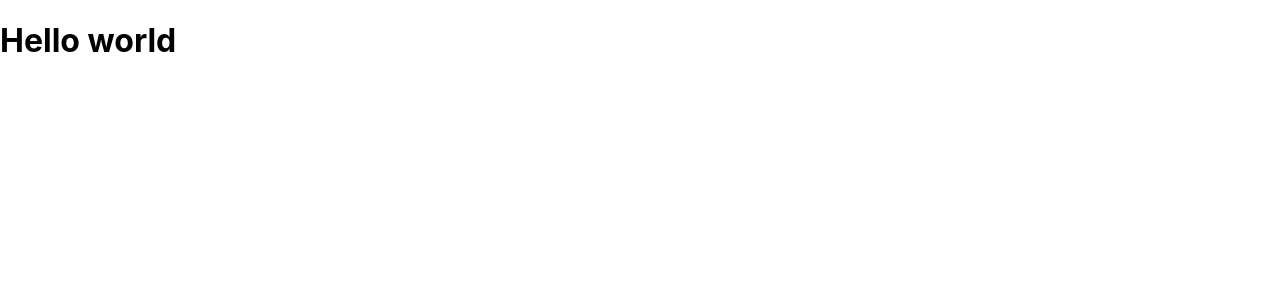
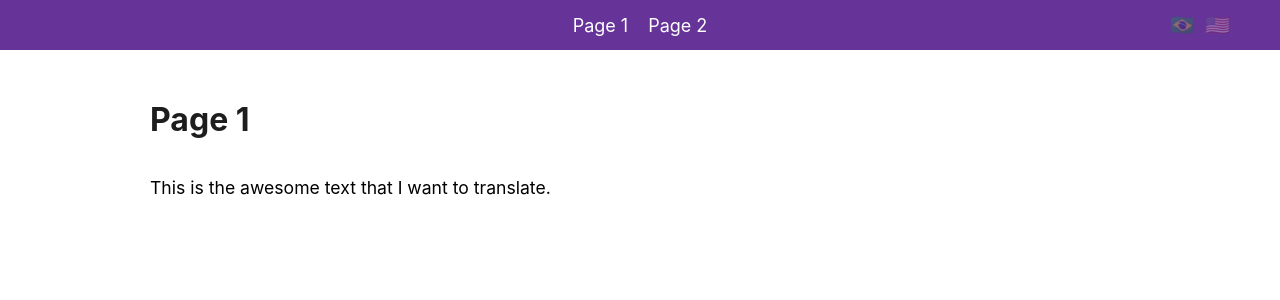
Before and after one commit to vinibanaco/working-with-i18n-in-react, a React (Create React App) app: page /page-1 in a window 1280 px wide. Shown: the top 300 px of the page. Built offline with nearby package versions, Linux system fonts and the light colour scheme.

Commit message:
feat: add pages 1 and 2

```diff
--- a/src/App.js
+++ b/src/App.js
@@ -1,7 +1,32 @@
 import React from 'react';
+import { BrowserRouter, Route, Switch, Redirect } from 'react-router-dom';
+
+import styles from './App.module.css';
+
+import Header from './components/header';
+import Page1 from './modules/page-1';
+import Page2 from './modules/page-2';
 
 function App() {
-  return <h1>Hello world</h1>;
+  return (
+    <BrowserRouter>
+      <Header />
+
+      <div className={styles.content}>
+        <Switch>
+          <Route exact path="/">
+            <Redirect to="/page-1" />
+          </Route>
+          <Route path="/page-1">
+            <Page1 />
+          </Route>
+          <Route path="/page-2">
+            <Page2 />
+          </Route>
+        </Switch>
+      </div>
+    </BrowserRouter>
+  );
 }
 
 export default App;
--- /dev/null
+++ b/src/App.module.css
@@ -0,0 +1,3 @@
+.content {
+  padding: 50px 150px;
+}
--- /dev/null
+++ b/src/components/header/index.js
@@ -0,0 +1,35 @@
+import React from 'react';
+import { Link } from 'react-router-dom';
+
+import styles from './index.module.css';
+
+function Header() {
+  return (
+    <header className={styles.header}>
+      <nav className={styles.menu}>
+        <Link to="/page-1" className={styles.menuLink}>
+          Page 1
+        </Link>
+        <Link to="/page-2" className={styles.menuLink}>
+          Page 2
+        </Link>
+      </nav>
+
+      <div>
+        <button className={styles.languageButton} disabled>
+          <span role="img" aria-label="Change language to Portuguese">
+            🇧🇷
+          </span>
+        </button>
+
+        <button className={styles.languageButton} disabled>
+          <span role="img" aria-label="Change language to Portuguese">
+            🇺🇸
+          </span>
+        </button>
+      </div>
+    </header>
+  );
+}
+
+export default Header;
--- /dev/null
+++ b/src/components/header/index.module.css
@@ -0,0 +1,42 @@
+.header {
+  width: 100%;
+  height: 50px;
+  background-color: rebeccapurple;
+  position: relative;
+  display: flex;
+  align-items: center;
+  justify-content: flex-end;
+  padding: 0 50px;
+}
+
+.menu {
+  position: absolute;
+  left: 50%;
+  transform: translateX(-50%);
+}
+
+.menuLink {
+  color: #fff;
+  text-decoration: none;
+  margin-right: 20px;
+  font-size: 18px;
+}
+
+.menuLink:last-child {
+  margin-right: 0;
+}
+
+.menuLink:hover {
+  opacity: 0.8;
+}
+
+.languageButton {
+  background-color: transparent;
+  border: none;
+  font-size: 20px;
+  margin-right: 10px;
+}
+
+.languageButton:last-child {
+  margin-right: 0;
+}
--- a/src/index.css
+++ b/src/index.css
@@ -1,3 +1,9 @@
+* {
+  margin: 0;
+  padding: 0;
+  box-sizing: border-box;
+}
+
 body {
   margin: 0;
   font-family: -apple-system, BlinkMacSystemFont, 'Segoe UI', 'Roboto', 'Oxygen',
--- /dev/null
+++ b/src/modules/page-1/index.js
@@ -0,0 +1,16 @@
+import React from 'react';
+
+import styles from './index.module.css';
+
+function Page1() {
+  return (
+    <>
+      <h1 className={styles.title}>Page 1</h1>
+      <p className={styles.text}>
+        This is the awesome text that I want to translate.
+      </p>
+    </>
+  );
+}
+
+export default Page1;
--- /dev/null
+++ b/src/modules/page-1/index.module.css
@@ -0,0 +1,8 @@
+.title {
+  color: #1d1d1d;
+  margin-bottom: 1.2em;
+}
+
+.text {
+  font-size: 1.1rem;
+}
--- /dev/null
+++ b/src/modules/page-2/index.js
@@ -0,0 +1,17 @@
+import React from 'react';
+
+import styles from './index.module.css';
+
+function Page2() {
+  return (
+    <>
+      <h1 className={styles.title}>Page 2</h1>
+      <p className={styles.text}>
+        And this is my another (not so awesome) text that I also want to
+        translate.
+      </p>
+    </>
+  );
+}
+
+export default Page2;
--- /dev/null
+++ b/src/modules/page-2/index.module.css
@@ -0,0 +1,8 @@
+.title {
+  color: #1d1d1d;
+  margin-bottom: 1.2em;
+}
+
+.text {
+  font-size: 1.1rem;
+}
```
